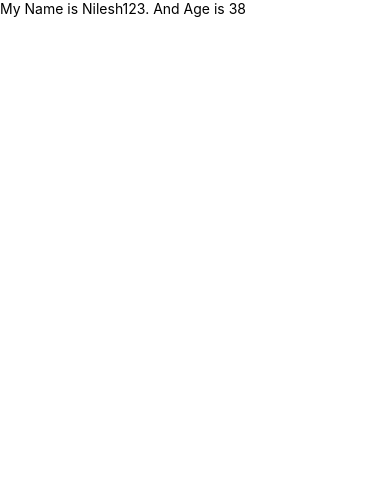
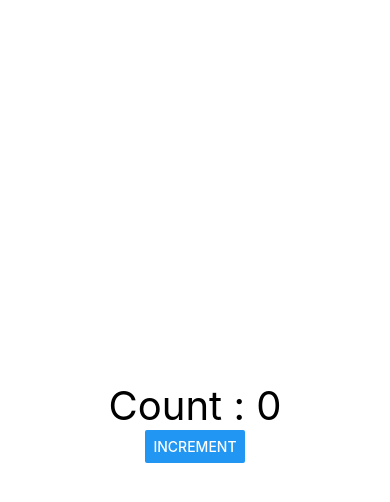
Before and after one commit to nileshborate/react_native, a React Native app in the folder firstappnative/: screen / in a window 390 px wide. Shown: the top 502 px of the page. Built offline with nearby package versions, Linux system fonts and the light colour scheme.

Commit message:
useState counter increment

```diff
--- a/firstappnative/App.tsx
+++ b/firstappnative/App.tsx
@@ -1,19 +1,25 @@
-import { Text, View } from 'react-native';
-
-function MyName(props: any) {
-  return (
-    <Text>
-      My Name is {props.name}. And Age is {props.age}
-    </Text>
-  );
-}
+import { useState } from 'react';
+import { Button, StyleSheet, Text, View } from 'react-native';
 
 function App() {
+  const [count, setCount] = useState(0);
+
+  const buttonAction = () => {
+    setCount(count + 1);
+  };
   return (
-    <View>
-      <MyName name="Nilesh123" age={38} />
+    <View style={styles.container}>
+      <Text style={{ fontSize: 40 }}>Count : {count}</Text>
+      <Button title="Increment" onPress={buttonAction} />
     </View>
   );
 }
 
+const styles = StyleSheet.create({
+  container: {
+    flex: 1,
+    justifyContent: 'center',
+    alignItems: 'center',
+  },
+});
 export default App;
```
